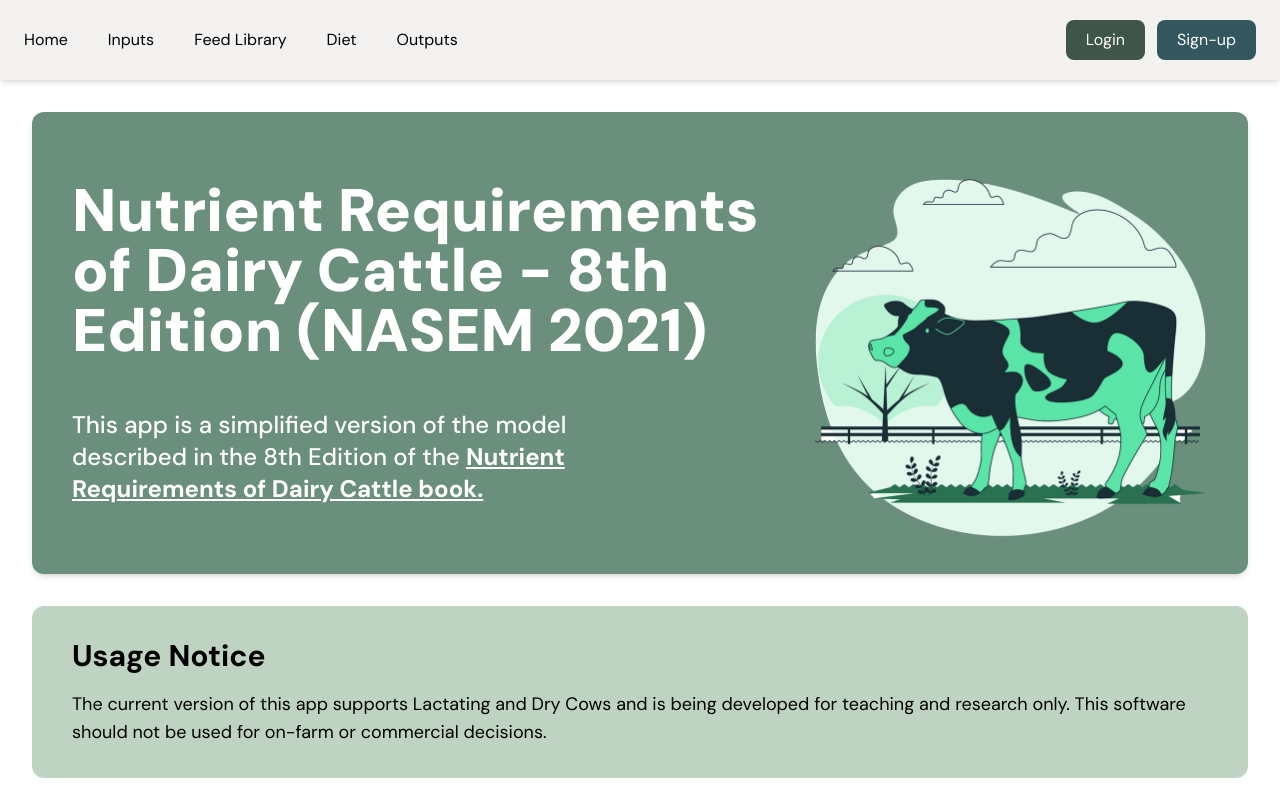
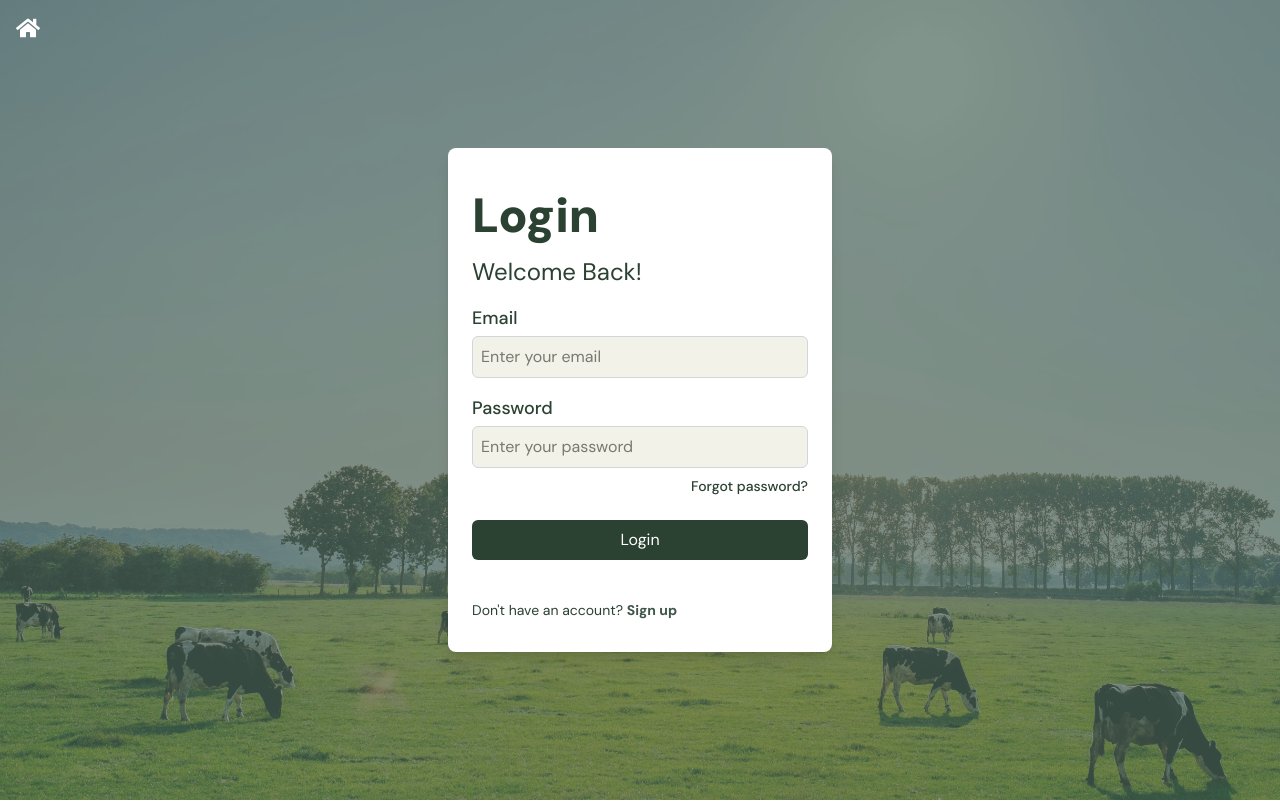
Before and after one commit to Dairy-Data-Integration/NASEM-Webapp, a React (Vite) app: page /login in a window 1280 px wide. Shown: the top 802 px of the page. Built offline with nearby package versions, Linux system fonts and the light colour scheme.

Commit message:
adding login page and firebase authentication

```diff
--- a/package.json
+++ b/package.json
@@ -10,10 +10,12 @@
     "preview": "vite preview"
   },
   "dependencies": {
+    "firebase": "^11.7.1",
     "framer-motion": "^12.10.5",
     "react": "^19.1.0",
     "react-dom": "^19.1.0",
-    "react-icons": "^5.5.0"
+    "react-icons": "^5.5.0",
+    "react-router-dom": "^7.6.0"
   },
   "devDependencies": {
     "@eslint/js": "^9.25.0",
--- a/src/App.jsx
+++ b/src/App.jsx
@@ -1,12 +1,18 @@
+import { BrowserRouter as Router, Route, Routes } from 'react-router-dom';
 import HeroSection from "./components/LandingPage/HeroSection";
 import Navbar from "./components/LandingPage/Navbar";
+import LoginPage from "./components/LoginPage/Login";
 
 const App = () => {
   return (
-    <div>
-      <Navbar />
-      <HeroSection />
-    </div>
+    <Router>
+      <div>
+        <Routes>
+          <Route path="/" element={<><Navbar /><HeroSection /></>} />
+          <Route path="/login" element={<LoginPage />} />
+        </Routes>
+      </div>
+    </Router>
   );
 }
 
--- a/src/components/LandingPage/Navbar.jsx
+++ b/src/components/LandingPage/Navbar.jsx
@@ -1,6 +1,7 @@
 import { useState } from "react";
 import { FaBars, FaTimes } from "react-icons/fa";
 import { motion, AnimatePresence } from "framer-motion";
+import { Link } from 'react-router-dom';
 
 // Navbar component for landing page
 // Includes nav links on the left and login/signup buttons on the right
@@ -31,9 +32,13 @@
       </div>
 
       {/* Right side: Login and Sign-up buttons */}
-      <div className="flex items-center gap-3 ">
-        <button className="btn bg-[#3f554a]">Login</button>
-        <button className="btn bg-[#34565e]">Sign-up</button>
+       <div className="flex items-center gap-3 ">
+        <Link to="/login">
+          <button className="btn bg-[#3f554a]">Login</button>
+        </Link>
+        <Link to="/signup">
+          <button className="btn bg-[#34565e]">Sign up</button>
+        </Link>
       </div>
 
       {/* Mobile dropdown menu */}
--- /dev/null
+++ b/src/components/LoginPage/Login.jsx
@@ -0,0 +1,111 @@
+// If migrating away from Firebase, follow these steps:
+// 1. Remove the firebase.js file.
+// 2. Remove all the Firebase imports.
+// 3. Replace the current login logic with the new authentication method (e.g., custom JSON Web Token).
+// 4. Update error handling to match the new provider's error codes and messages.
+
+import React, { useState } from 'react';
+import { useNavigate } from 'react-router-dom';
+import { auth } from '../../firebase'; // Remove this import if moving away from Firebase
+import { signInWithEmailAndPassword } from 'firebase/auth'; // Remove this import if moving away from Firebase
+import { FaHome } from 'react-icons/fa';
+
+const LoginPage = () => {
+    const navigate = useNavigate();
+    const [email, setEmail] = useState('');
+    const [password, setPassword] = useState('');
+    const [error, setError] = useState('');
+    const [success, setSuccess] = useState('');
+
+    const handleLogin = async () => {
+        setError('');
+        setSuccess('');
+
+        // Validate email format
+        const emailPattern = /^[^\s@]+@[^\s@]+\.[^\s@]+$/; // Regex for email validation
+        if (!emailPattern.test(email)) {
+            setError('Please enter a valid email address.');
+            return;
+        }
+
+        // Check if password is empty
+        if (password.trim() === '') {
+            setError('Password cannot be empty.');
+            return;
+        }
+
+        try {
+            await signInWithEmailAndPassword(auth, email, password); // Authenticate the user
+            setSuccess('Login successful!');
+            setTimeout(() => {
+                navigate('/');
+            }, 1000); // Redirect to homepage after 1 sec
+        } catch (error) {
+            console.error("Error logging in:", error);
+            // Handle specific Firebase errors
+            if (error.code === 'auth/wrong-password') {
+                setError('Incorrect password. Please try again.');
+            } else if (error.code === 'auth/user-not-found') {
+                setError('No user found with this email.');
+            } else {
+                setError('Invalid credentials. Please check your email and password.');
+            }
+        }
+    };
+
+    return (
+        <div
+            className="flex items-center justify-center min-h-screen bg-cover bg-center relative px-4 sm:px-6"
+            style={{
+                backgroundImage: "url('/src/assets/login-background.jpg')",
+                overflow: 'hidden'
+            }}
+        >
+            <div className="absolute inset-0 bg-[#4E695C] opacity-70"></div>
+
+            <button
+                className="absolute top-4 left-4 text-white z-20 cursor-pointer"
+                onClick={() => navigate('/')}
+            >
+                <FaHome size={24} />
+            </button>
+
+            <div className="bg-white bg-opacity-80 rounded-lg shadow-lg px-6 py-8 w-full max-w-[20rem] sm:max-w-sm relative z-10 mx-auto">
+                <h1 className="text-4xl sm:text-5xl font-black text-left mb-4 text-[#2B4131] mt-3">Login</h1>
+                <h2 className="text-xl sm:text-2xl text-left mb-4 text-[#2B4131]">Welcome Back!</h2>
+
+                {error && <div className="text-red-500 mb-4">{error}</div>}
+                {success && <div className="text-green-500 mb-4">{success}</div>}
+
+                <label className="block text-base sm:text-lg font-medium text-[#2B4131] text-left">Email</label>
+                <input
+                    type="email"
+                    placeholder="Enter your email"
+                    className="mt-1 block w-full p-2 border border-gray-300 rounded-md bg-[#F2F2E8]"
+                    value={email}
+                    onChange={(e) => setEmail(e.target.value)} // Update the email state
+                />
+
+                <label className="block text-base sm:text-lg font-medium text-[#2B4131] text-left mt-4">Password</label>
+                <input
+                    type="password"
+                    placeholder="Enter your password"
+                    className="mt-1 block w-full p-2 border border-gray-300 rounded-md bg-[#F2F2E8]"
+                    value={password}
+                    onChange={(e) => setPassword(e.target.value)} // Update the password state
+                />
+                <a href="#" className="block text-sm text-right text-[#2B4131] mt-2 font-medium">Forgot password?</a>
+
+                <button
+                    className="mt-6 w-full bg-[#2B4131] text-white py-2 rounded-md cursor-pointer hover:bg-[#3B5A4A]"
+                    onClick={handleLogin} // Call handleLogin on button click
+                >
+                    Login
+                </button>
+                <p className="text-sm text-left text-[#2B4131] mt-10">Don't have an account? <a href="/signup" className="text-[#3f554a] font-bold">Sign up</a></p>
+            </div>
+        </div>
+    );
+};
+
+export default LoginPage;
--- /dev/null
+++ b/src/firebase.js
@@ -0,0 +1,25 @@
+// Import the functions you need from the SDKs you need
+import { initializeApp } from "firebase/app";
+import { getAnalytics } from "firebase/analytics";
+import { getAuth } from "firebase/auth"; // Import the authentication module
+// TODO: Add SDKs for Firebase products that you want to use
+// https://firebase.google.com/docs/web/setup#available-libraries
+
+// Your web app's Firebase configuration
+// For Firebase JS SDK v7.20.0 and later, measurementId is optional
+const firebaseConfig = {
+  apiKey: "AIzaSyA8b0ilCQOyqYf7s-fpITp8sr3VaYeyzzY",
+  authDomain: "nasem-react.firebaseapp.com",
+  projectId: "nasem-react",
+  storageBucket: "nasem-react.firebasestorage.app",
+  messagingSenderId: "374290298637",
+  appId: "1:374290298637:web:24e4579d10779acd9c2244",
+  measurementId: "G-3Q34J2LDSW"
+};
+
+// Initialize Firebase
+const app = initializeApp(firebaseConfig);
+const analytics = getAnalytics(app);
+const auth = getAuth(app);
+
+export { auth };
```
Also changed, not shown: src/assets/login-background.jpg (added), 1 other file (tests, documents, lock files or other folders).
